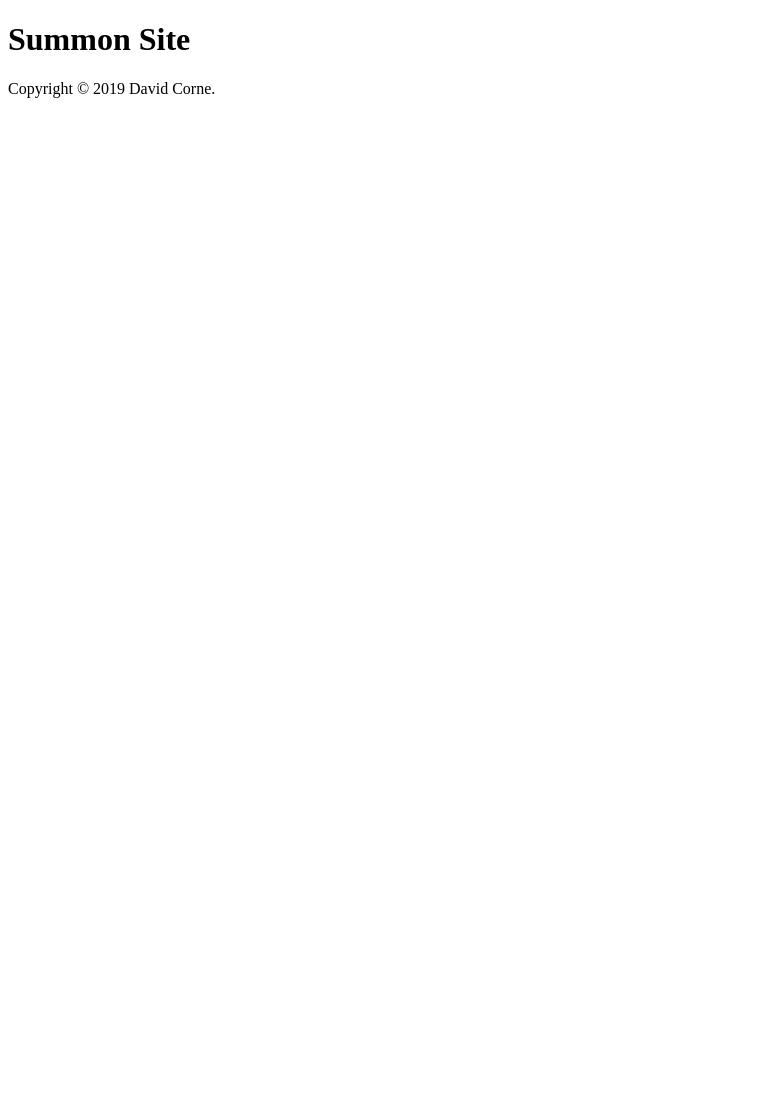
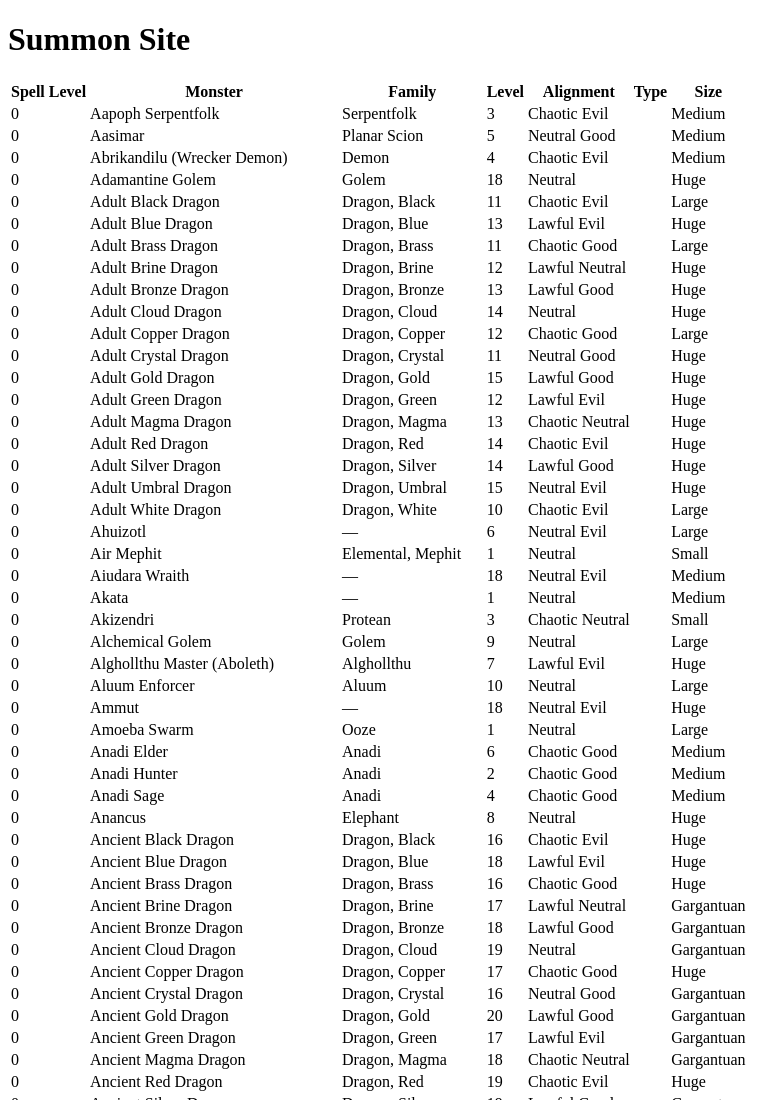
Before and after one commit to davidcorne/summon-site, a website: page template/index.pug in a window 1280 px wide. Shown: the top 1100 px of the page, without its empty margins (0-781 px from the left). Before the commit the page ends 800 px from the top, so only its background shows below. Drawn offline with nearby package versions, Linux system fonts and the light colour scheme; files that its build step writes are made by us from their sources.

Commit message:
Start displaying the monsters

```diff
--- a/template/index.pug
+++ b/template/index.pug
@@ -2,3 +2,30 @@ extends layout.pug
 
 block content
   h1 Summon Site
+
+  table
+    tr
+      th Spell Level
+      th Monster
+      th Family
+      th Level
+      th Alignment
+      th Type
+      th Size
+    each monster in monsters
+      // e.g.
+      // "name":"Adult Bronze Dragon",
+      // "url":"https://2e.aonprd.com/Monsters.aspx?ID=146",
+      // "family":"Dragon, Bronze",
+      // "level":"13",
+      // "alignment":"Lawful Good",
+      // "creatureType":"Dragon",
+      // "size":"Huge"
+      tr
+        td 0
+        td #{monster.name}
+        td #{monster.family}
+        td #{monster.level}
+        td #{monster.alignment}
+        td #{monster.type}
+        td #{monster.size}
```
Also changed, not shown: worker.js (+6 -1 lines).
